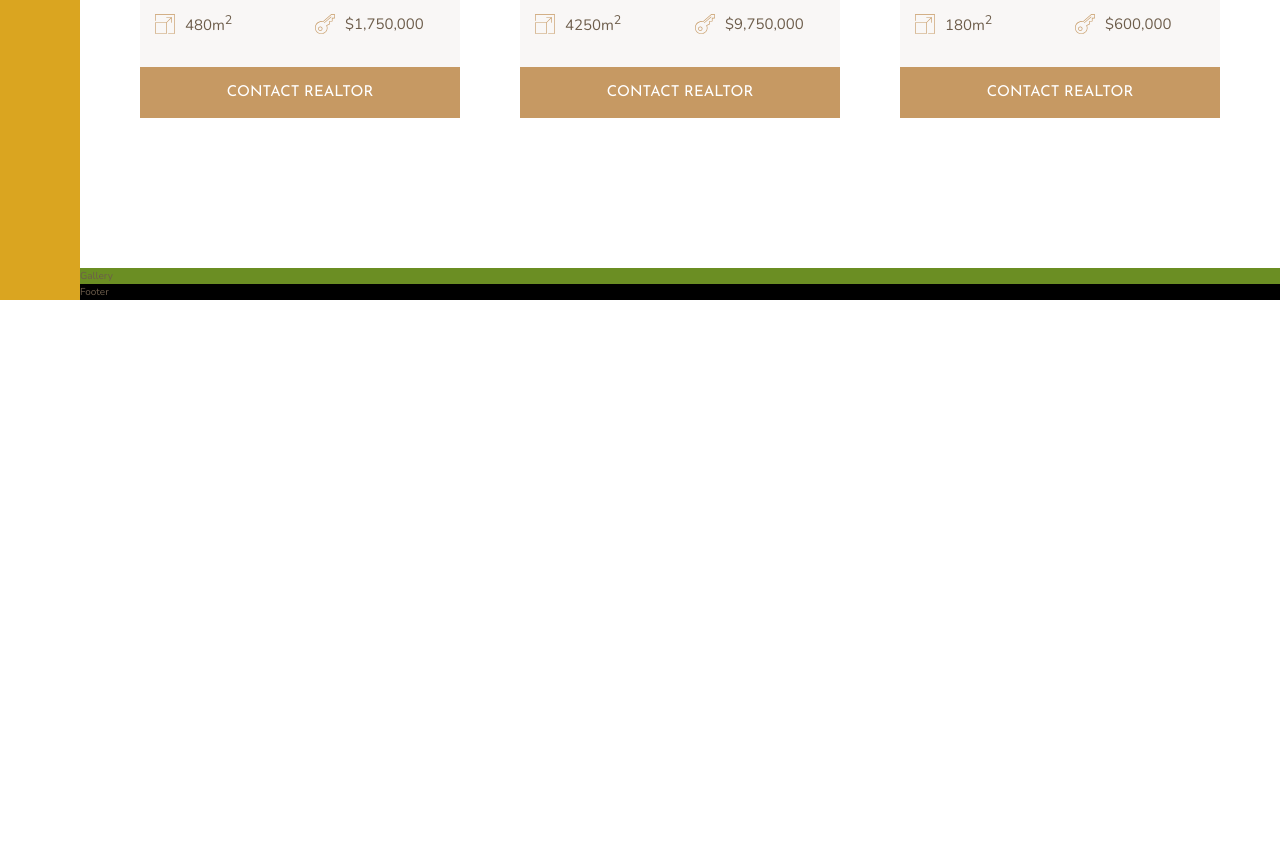
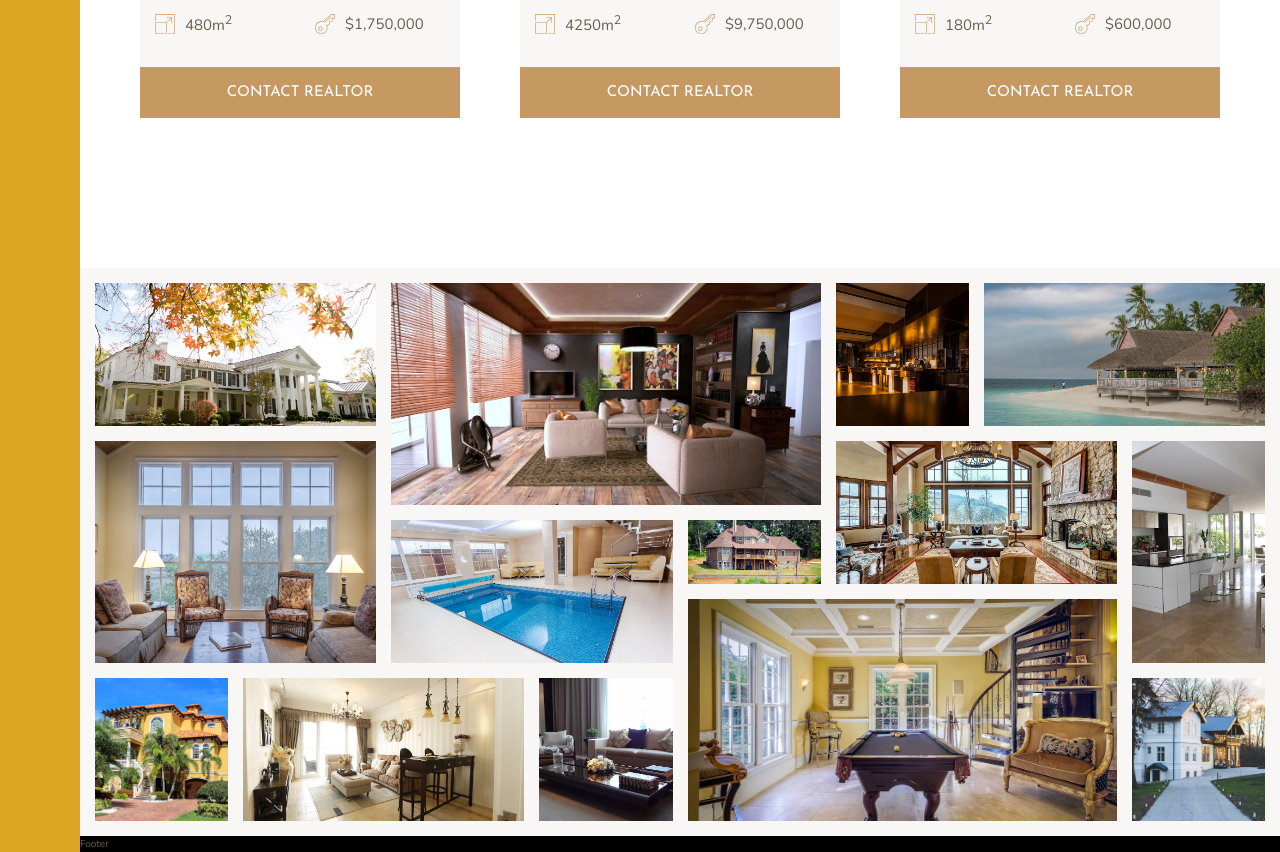
Before and after one commit to aalig/nexter, a website: page index.html in a window 1280 px wide. Shown: the part 2773-3625 px from the top of the page. Before the commit the page ends 3073 px from the top, so only its background shows below. Drawn offline with nearby package versions, Linux system fonts and the light colour scheme.

Commit message:
Add gallery section

```diff
--- a/index.html
+++ b/index.html
@@ -290,7 +290,22 @@
             <button class="btn home__btn">Contact Realtor</button>
         </div>
     </section>
-    <section class="gallery">Gallery</section>
+    <section class="gallery">
+        <figure class="gallery__item gallery__item--1"><img src="img/gal-1.jpeg" alt="Gallery Image 1" class="gallery__img"></figure>
+        <figure class="gallery__item gallery__item--2"><img src="img/gal-2.jpeg" alt="Gallery Image 2" class="gallery__img"></figure>
+        <figure class="gallery__item gallery__item--3"><img src="img/gal-3.jpeg" alt="Gallery Image 3" class="gallery__img"></figure>
+        <figure class="gallery__item gallery__item--4"><img src="img/gal-4.jpeg" alt="Gallery Image 4" class="gallery__img"></figure>
+        <figure class="gallery__item gallery__item--5"><img src="img/gal-5.jpeg" alt="Gallery Image 5" class="gallery__img"></figure>
+        <figure class="gallery__item gallery__item--6"><img src="img/gal-6.jpeg" alt="Gallery Image 6" class="gallery__img"></figure>
+        <figure class="gallery__item gallery__item--7"><img src="img/gal-7.jpeg" alt="Gallery Image 7" class="gallery__img"></figure>
+        <figure class="gallery__item gallery__item--8"><img src="img/gal-8.jpeg" alt="Gallery Image 8" class="gallery__img"></figure>
+        <figure class="gallery__item gallery__item--9"><img src="img/gal-9.jpeg" alt="Gallery Image 9" class="gallery__img"></figure>
+        <figure class="gallery__item gallery__item--10"><img src="img/gal-10.jpeg" alt="Gallery Image 10" class="gallery__img"></figure>
+        <figure class="gallery__item gallery__item--11"><img src="img/gal-11.jpeg" alt="Gallery Image 11" class="gallery__img"></figure>
+        <figure class="gallery__item gallery__item--12"><img src="img/gal-12.jpeg" alt="Gallery Image 12" class="gallery__img"></figure>
+        <figure class="gallery__item gallery__item--13"><img src="img/gal-13.jpeg" alt="Gallery Image 13" class="gallery__img"></figure>
+        <figure class="gallery__item gallery__item--14"><img src="img/gal-14.jpeg" alt="Gallery Image 14" class="gallery__img"></figure>
+    </section>
     <footer class="footer">Footer</footer>
 
 </body>
--- a/sass/_gallery.scss
+++ b/sass/_gallery.scss
@@ -1,4 +1,90 @@
 .gallery {
-  background-color: olivedrab;
+  background-color: $color-grey-light-1;
   grid-column: full-start / full-end;
+
+  padding: 1.5rem;
+
+  display: grid;
+  grid-template-columns: repeat(8, 1fr);
+  grid-template-rows: repeat(7, 5vw);
+  grid-gap: 1.5rem;
+
+  &__item {
+
+    &--1 {
+      grid-column: 1 / span 2;
+      grid-row: 1 / span 2;
+    }
+
+    &--2 {
+      grid-column: 3 / span 3;
+      grid-row: 1 / span 3;
+    }
+
+    &--3 {
+      grid-column: 6 / 7;
+      grid-row: 1 / span 2;
+    }
+
+    &--4 {
+      grid-column: 7 / 9;
+      grid-row: 1 / span 2;
+    }
+
+    &--5 {
+      grid-column: 1 / span 2;
+      grid-row: 3 / span 3;
+    }
+
+    &--6 {
+      grid-column: 3 / span 2;
+      grid-row: 4 / span 2;
+    }
+
+    &--7 {
+      grid-column: 5 / 6;
+      grid-row: 4 / 5;
+    }
+
+    &--8 {
+      grid-column: 6 / span 2;
+      grid-row: 3 / span 2;
+    }
+
+    &--9 {
+      grid-column: 8 / -1;
+      grid-row: 3 / span 3;
+    }
+
+    &--10 {
+      grid-column: 1 / 2;
+      grid-row: 6 / -1;
+    }
+
+    &--11 {
+      grid-column: 2 / span 2;
+      grid-row: 6 / -1;
+    }
+
+    &--12 {
+      grid-column: 4 / 5;
+      grid-row: 6 / -1;
+    }
+
+    &--13 {
+      grid-column: 5 / span 3;
+      grid-row: 5 / -1;
+    }
+
+    &--14 {
+      grid-column: 8 / -1;
+      grid-row: 6 / -1;
+    }
+  }
+
+  &__img {
+    width: 100%;
+    height: 100%;
+    object-fit: cover;
+  }
 }
```
Also changed, not shown: css/style.css.
